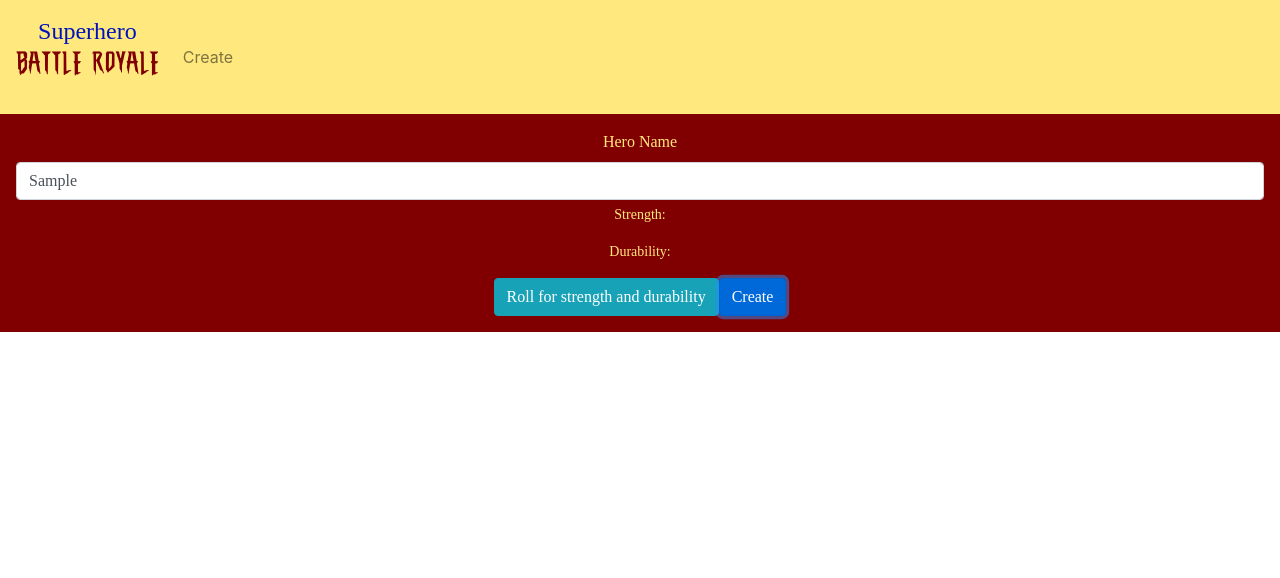
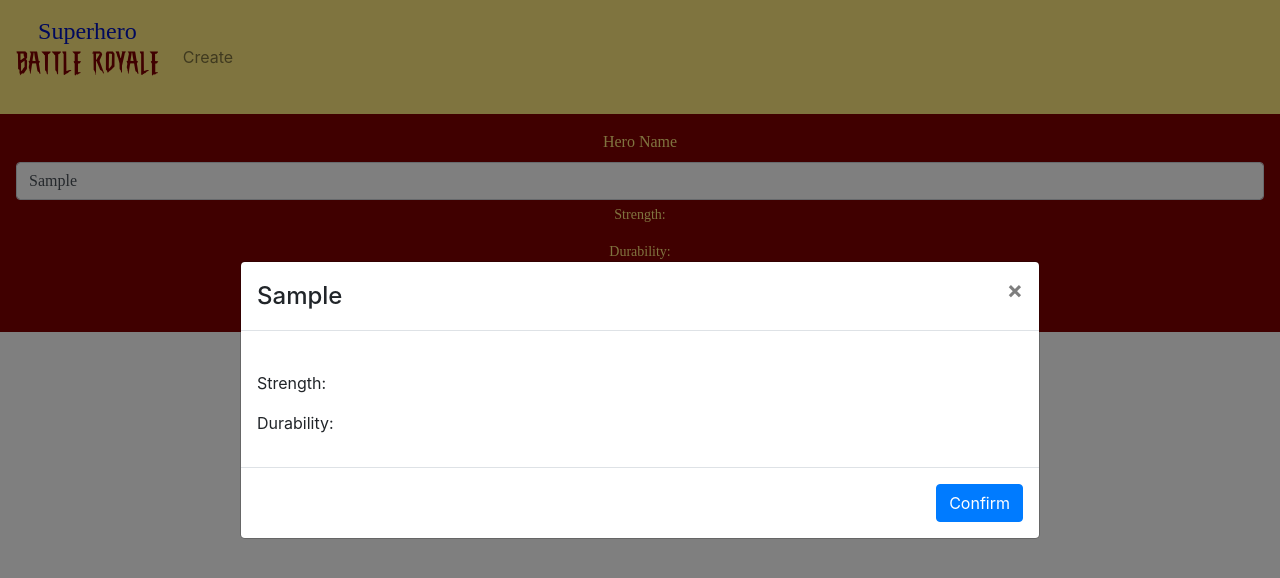
Before and after one commit to MADD-HOUSE/mern-lab-frontend, a React (Create React App) app in the folder mern-lab-front/: page /create in a window 1280 px wide. Both pictures are taken after typing "Sample" into the empty fields and a click on the button "Create". Shown: the top 578 px of the page. Built offline with nearby package versions, Linux system fonts and the light colour scheme; no server answers; a web font is replaced by a local one.

Commit message:
added create functionality and allows for heroes page reload

```diff
--- a/mern-lab-front/src/App.js
+++ b/mern-lab-front/src/App.js
@@ -5,7 +5,7 @@ import 'bootstrap/dist/css/bootstrap.min.css';
 import './App.css';
 import Navbar from './components/nav/Nav';
 import HeroList from './components/heroList/heroList';
-import Hero from './components/hero/hero';
+// import Hero from './components/hero/hero';
 import Home from './components/home/home';
 import Create from './components/create/create';
 import Battle from './components/battle/Battle';
@@ -14,16 +14,18 @@ class App extends Component {
 	constructor() {
 		super();
 		this.state = {
-			data: []
+			data: [],
 		};
 	}
 
 	componentWillMount() {
-		axios.get(`https://hero-royale-db-test.herokuapp.com/heroes`).then(res => {
-			this.setState({
-				data: res.data
+		axios
+			.get(`https://hero-royale-db-test.herokuapp.com/heroes`)
+			.then((res) => {
+				this.setState({
+					data: res.data,
+				});
 			});
-		});
 	}
 
 	render() {
@@ -34,6 +36,7 @@ class App extends Component {
 				<Route
 					path='/heroes'
 					render={() => {
+						this.componentWillMount();
 						return <HeroList heroes={this.state.data} />;
 					}}
 				/>
--- /dev/null
+++ b/mern-lab-front/src/components/CreateModal/CreateModal.js
@@ -0,0 +1,39 @@
+import React from 'react';
+import { Modal, Button } from 'react-bootstrap';
+import axios from 'axios';
+import { Link } from 'react-router-dom';
+
+function CreateModal(props) {
+	const handleSubmit = () => {
+		axios
+			.post(`https://hero-royale-db-test.herokuapp.com/heroes`, props.hero)
+			.then((res) => {
+				console.log(res);
+			});
+    };
+	return (
+		<Modal
+			{...props}
+			size='lg'
+			aria-labelledby='contained-modal-title-vcenter'
+			centered>
+			<Modal.Header closeButton>
+				<Modal.Title id='contained-modal-title-vcenter'>
+					{props.hero.name}
+				</Modal.Title>
+			</Modal.Header>
+			<Modal.Body>
+				<img src='' alt='' />
+				<p>Strength: {props.hero.strength}</p>
+				<p>Durability: {props.hero.durability}</p>
+			</Modal.Body>
+			<Modal.Footer>
+				<Link to='/heroes'>
+					<Button onClick={handleSubmit}>Confirm</Button>
+				</Link>
+			</Modal.Footer>
+		</Modal>
+	);
+}
+
+export default CreateModal;
--- a/mern-lab-front/src/components/create/create.js
+++ b/mern-lab-front/src/components/create/create.js
@@ -1,7 +1,7 @@
 import React, { Component } from 'react';
 // import axios from 'axios';
 import { Form, Button } from 'react-bootstrap';
-
+import CreateModal from '../CreateModal/CreateModal';
 class create extends Component {
 	constructor() {
 		super();
@@ -11,6 +11,8 @@ class create extends Component {
 			strength: null,
 			durability: null,
 			newHero: {},
+			modalShow: false,
+			setModalShow: false,
 		};
 	}
 	rollStats = () => {
@@ -29,7 +31,7 @@ class create extends Component {
 			name: this.state.name,
 			publisher: this.state.publisher,
 		};
-		this.setState({ newHero: hero });
+		this.setState({ newHero: hero, modalShow: true, setModalShow: true });
 	};
 	render() {
 		return (
@@ -58,6 +60,13 @@ class create extends Component {
 						Create
 					</Button>
 				</Form>
+				<CreateModal
+					hero={this.state.newHero}
+					show={this.state.modalShow}
+					onHide={() =>
+						this.setState({ setModalShow: false, modalShow: false })
+					}
+				/>
 			</div>
 		);
 	}
```
